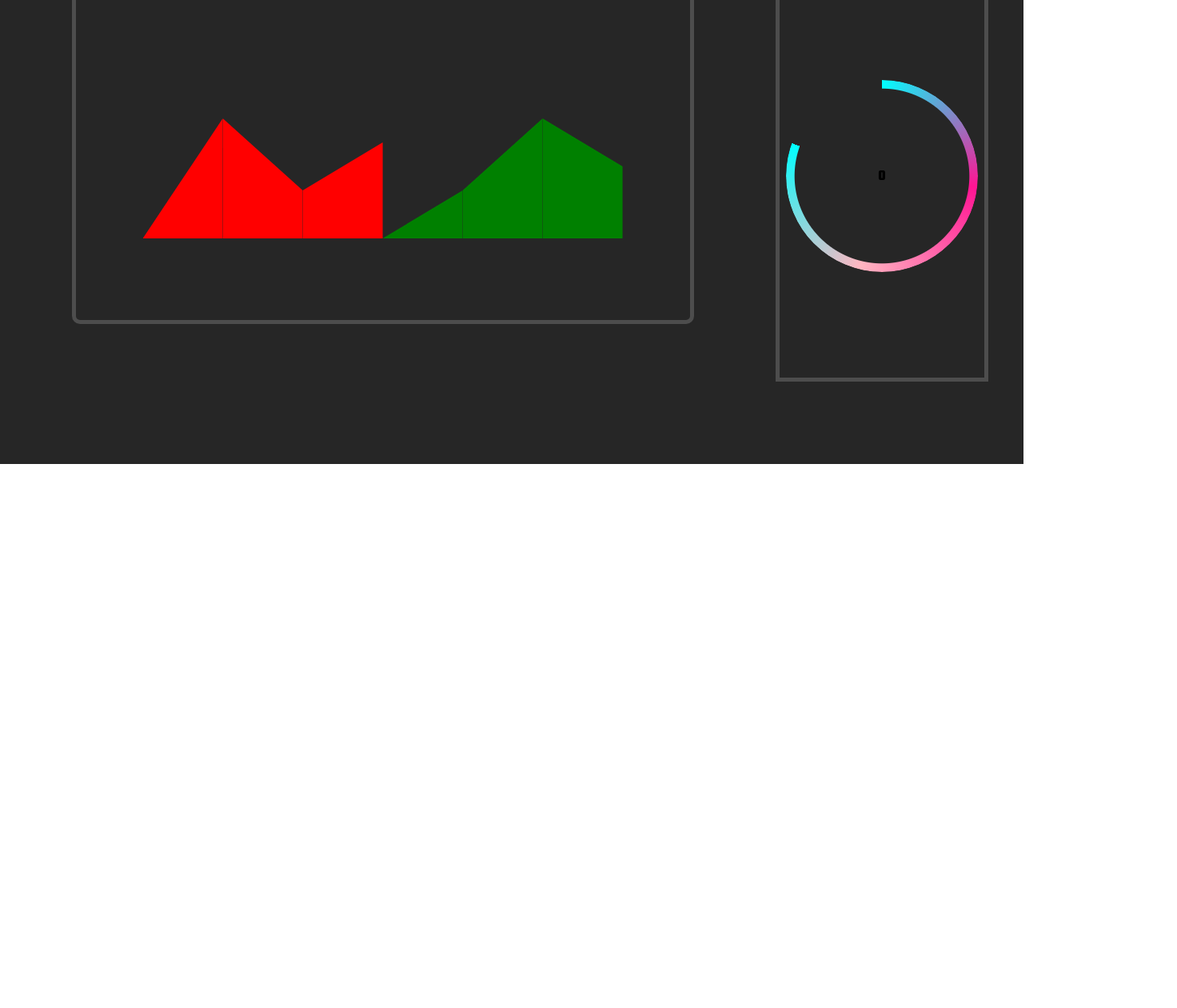
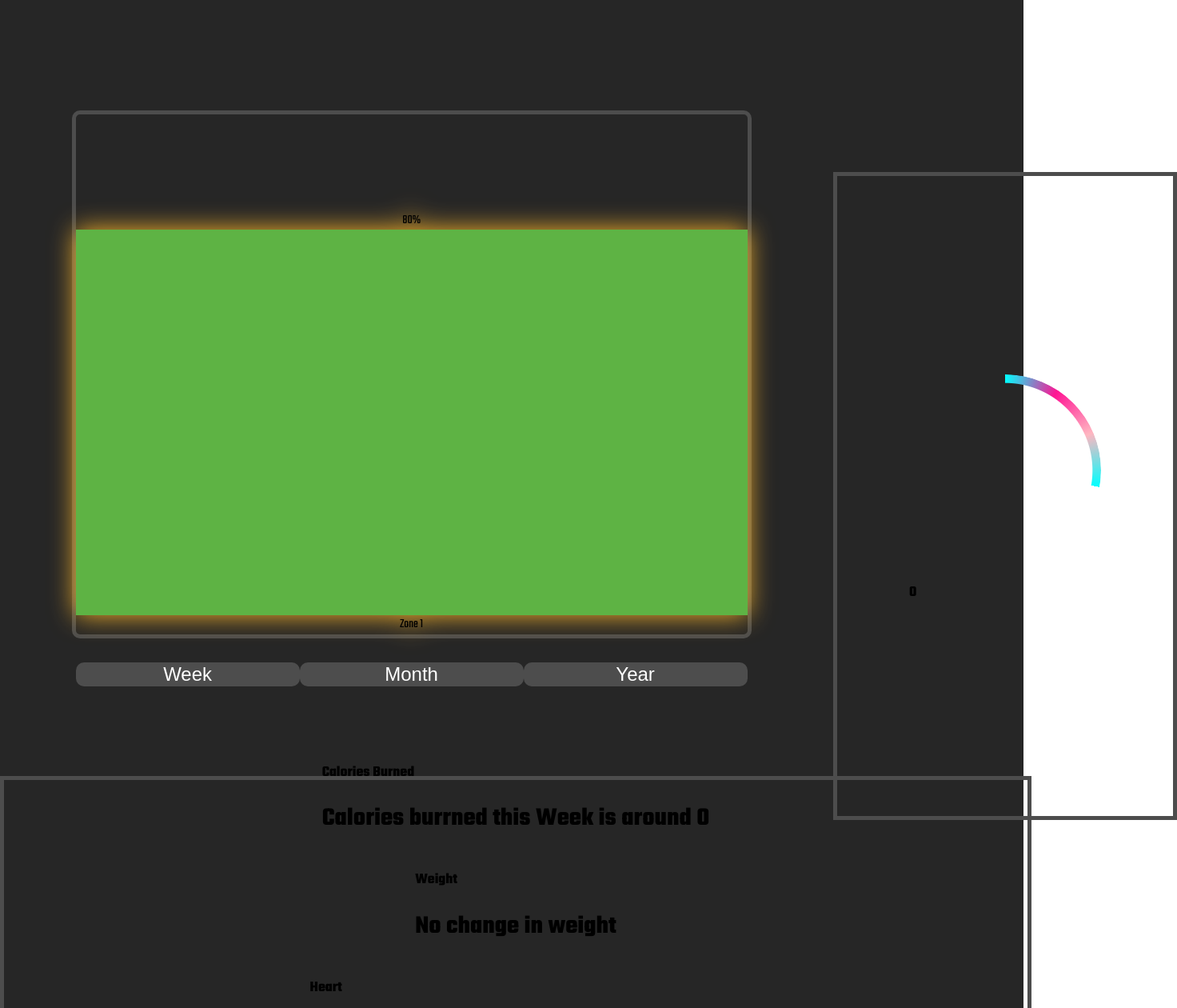
Before and after one commit to TheHeartstriker/FitnessApp, a React (Vite) app in the folder FitnessApp/: page / in a window 1280 px wide. Shown: the part 1020-2280 px from the top of the page at 80% size, 1472 px wide, since content can reach past the window. Before the commit the page ends 1600 px from the top, so only its background shows below. Built offline with nearby package versions, Linux system fonts and the light colour scheme.

Commit message:
New graph
Added a new graph and text box at the bottom of the page for data viewing also some necessary functions so I can add data to be viewed in the graph along with some other general setup

```diff
--- a/FitnessApp/src/Pages.css/ViewPage.css
+++ b/FitnessApp/src/Pages.css/ViewPage.css
@@ -19,7 +19,7 @@
   align-items: center;
   background-color: var(--grey-2);
   width: 100vw;
-  height: 90vh;
+  height: 190vh;
 }
 
 .GraphContainer {
@@ -28,8 +28,8 @@
   flex-direction: column;
   align-items: center;
   justify-content: center;
-  width: 60%;
-  height: 70%;
+  width: 1000px;
+  height: 650px;
 
   left: 7%;
   bottom: 10%;
@@ -45,9 +45,40 @@
   justify-content: center;
   left: 15%;
 
-  width: 20%;
-  height: 70%;
+  width: 500px;
+  height: 800px;
   border: 5px solid var(--grey-1);
+}
+
+.DataContainer {
+  position: absolute;
+  display: flex;
+  align-items: center;
+  justify-content: center;
+  flex-direction: column;
+  width: 100%;
+  height: 40%;
+  border: 5px solid var(--grey-1);
+  bottom: -190vh;
+}
+
+.ButtonContainer {
+  position: absolute;
+  display: flex;
+  align-items: center;
+  justify-content: space-between;
+  width: 100%;
+  bottom: -10%;
+}
+
+.ButtonContainer button {
+  width: 40%;
+  height: 50%;
+  border: none;
+  border-radius: 10px;
+  background-color: var(--grey-1);
+  color: white;
+  font-size: 1.5rem;
 }
 
 #pie {
@@ -77,62 +108,43 @@
   border-radius: 50%;
 }
 
-.chart {
+/* Overall container */
+.simple-bar-chart {
+  --line-color: currentcolor;
+  --line-opacity: 0.25;
+  --item-gap: 2%;
+  width: 100%;
+  height: 100%;
   display: grid;
-  place-items: center;
+  position: relative;
+  grid-auto-flow: column;
+  gap: var(--item-gap);
+  align-items: end;
+  padding-inline: var(--item-gap);
+  --padding-block: 1.5rem; /*space for labels*/
+  padding-block: var(--padding-block);
+}
+/* The indivdual bars */
+.simple-bar-chart > .item {
+  height: calc(1% * var(--val));
+  background-color: var(--clr);
+  filter: drop-shadow(0 0 1rem var(--Shadow--clr));
+  position: relative;
+  animation: item-height 1s ease forwards;
+}
+@keyframes item-height {
+  from {
+    height: 0;
+  }
 }
 
-.chart > * {
-  grid-area: 1/1;
+.simple-bar-chart > .item > * {
+  position: absolute;
+  text-align: center;
 }
-
-.chart > h3 {
-  font-variant-numeric: tabular-nums;
+.simple-bar-chart > .item > .label {
+  inset: 100% 0 auto 0;
 }
-
-.area-chart {
-  /* Reset */
-  margin: 0;
-  padding: 0;
-  border: 0;
-
-  /* Dimensions */
-  width: 100%;
-  max-width: var(--chart-width, 600px);
-  height: var(--chart-height, 300px);
-  border-collapse: collapse;
+.simple-bar-chart > .item > .value {
+  inset: auto 0 100% 0;
 }
-.area-chart tbody {
-  width: 100%;
-  height: var(--chart-height, 300px);
-
-  /* Layout */
-  display: flex;
-  justify-content: stretch;
-  align-items: stretch;
-  flex-direction: row;
-}
-.area-chart tr {
-  position: relative;
-
-  /* Even size items */
-  flex-grow: 1;
-  flex-shrink: 1;
-  flex-basis: 0;
-}
-.area-chart td {
-  position: absolute;
-  top: 0;
-  right: 0;
-  bottom: 0;
-  left: 0;
-
-  /* Color */
-  background: var(--color, rgba(0, 0, 0, 0.75));
-  clip-path: polygon(
-    0% calc(100% * (1 - var(--start))),
-    100% calc(100% * (1 - var(--end))),
-    100% 100%,
-    0% 100%
-  );
-}
--- a/FitnessApp/src/Pages.jsx/ViewPage.jsx
+++ b/FitnessApp/src/Pages.jsx/ViewPage.jsx
@@ -4,6 +4,10 @@ import { Context } from "../Provider";
 function ViewPage() {
   const { isSignedIn, setIsSignedIn } = useContext(Context);
   const [data, setData] = useState([]);
+  const [Time, setTime] = useState("Week");
+  const [Calories, setCalories] = useState(0);
+  const [Weight, setWeight] = useState(0);
+  const [Heart, setHeart] = useState(0);
 
   async function fetchData() {
     const options = {
@@ -31,41 +35,40 @@ function ViewPage() {
       pieRef.current.style.setProperty("--ng", val + "deg");
     }
   }
-
+  //Should not go beyond 20 objects
   const [GraphPoints, setGraphPoints] = useState([
-    { start: 0, end: 0.5, value: 20, color: "red" },
-    { start: 0.5, end: 0.2, value: 20, color: "red" },
-    { start: 0.2, end: 0.4, value: 40, color: "red" },
-  ]);
-
-  const [GraphPoints2, setGraphPoints2] = useState([
-    { start: 0, end: 0.2, value: 20, color: "green" },
-    { start: 0.2, end: 0.5, value: 20, color: "green" },
-    { start: 0.5, end: 0.3, value: 40, color: "green" },
+    {
+      "--clr": "#5eb344",
+      "--Shadow--clr": "#fcb72a",
+      "--val": "80",
+      labelName: "Zone 1",
+      DisplayVal: "80%",
+    },
   ]);
 
   function NewGraph({ graphPoints }) {
     return (
       <>
         {graphPoints.map((point, index) => (
-          <tr key={index}>
-            <td
-              style={{
-                "--start": point.start,
-                "--end": point.end,
-                "--color": point.color,
-              }}
-            >
-              {point.value}
-            </td>
-          </tr>
+          <div
+            className="item"
+            key={index}
+            style={{
+              "--clr": point["--clr"],
+              "--val": point["--val"],
+              "--Shadow--clr": point["--Shadow--clr"],
+            }}
+          >
+            <div className="label">{point.labelName}</div>
+            <div className="value">{point.DisplayVal}</div>
+          </div>
         ))}
       </>
     );
   }
 
   useEffect(() => {
-    Percentage(290);
+    Percentage(100);
     if (isSignedIn) {
       fetchData();
     }
@@ -74,12 +77,14 @@ function ViewPage() {
   return (
     <div className="ViewPageContainer">
       <div className="GraphContainer">
-        <table className="area-chart">
-          <tbody>
-            <NewGraph graphPoints={GraphPoints} />
-            <NewGraph graphPoints={GraphPoints2} />
-          </tbody>
-        </table>
+        <div className="simple-bar-chart">
+          <NewGraph graphPoints={GraphPoints} />
+        </div>
+        <div className="ButtonContainer">
+          <button>Week</button>
+          <button>Month</button>
+          <button>Year</button>
+        </div>
       </div>
 
       <div className="PercentageContainer">
@@ -90,6 +95,28 @@ function ViewPage() {
           </h3>
         </div>
       </div>
+      <div className="DataContainer">
+        <div className="Data">
+          <h3>Calories Burned</h3>
+          <h1>
+            Calories burrned this {Time} is around {Calories}
+          </h1>
+        </div>
+        <div className="Data">
+          <h3>Weight</h3>
+          <h1>
+            {Weight < 0
+              ? `You have lost ${Math.abs(Weight)} pounds`
+              : Weight > 0
+              ? `You have gained ${Weight} pounds`
+              : "No change in weight"}
+          </h1>
+        </div>
+        <div className="Data">
+          <h3>Heart</h3>
+          <h1>Your average heart resting heart rate is {Heart}</h1>
+        </div>
+      </div>
     </div>
   );
 }
```
